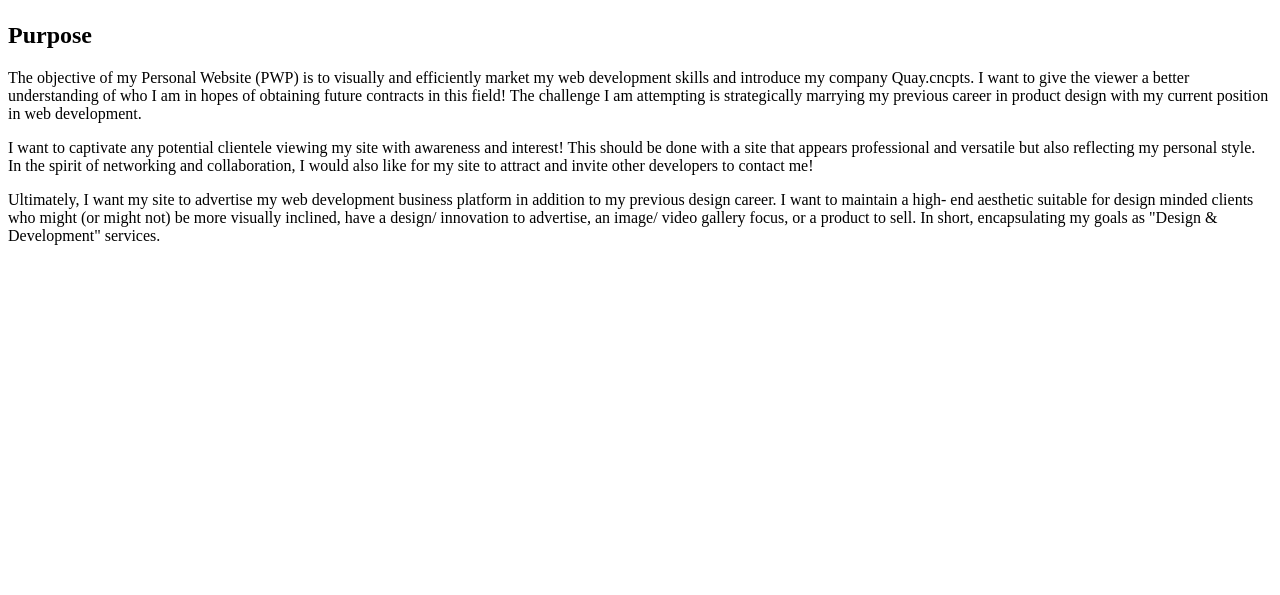
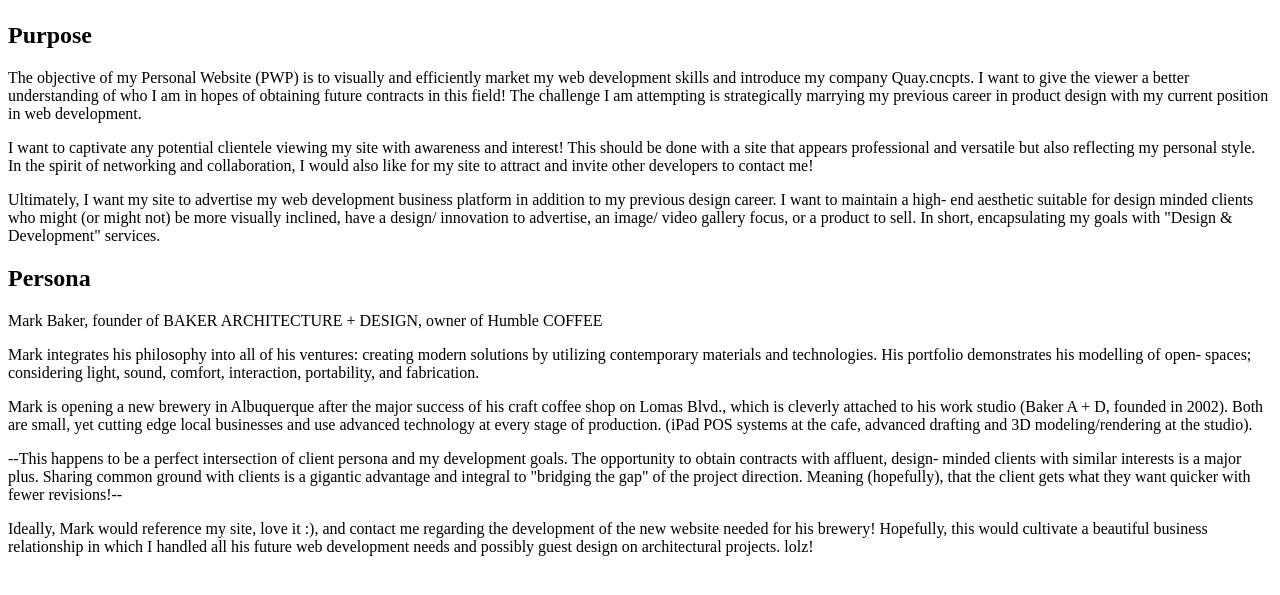
Before and after one commit to QUAY17/QUAY-cncpts, a PHP site: page /milestone-1.php in a window 1280 px wide. Shown: the part 58-653 px from the top of the page. Run offline with PHP 8.4, Linux system fonts and the light colour scheme.

Commit message:
commit content: persona

```diff
--- a/public_html/documentation/milestone-1.php
+++ b/public_html/documentation/milestone-1.php
@@ -12,8 +12,14 @@
 			<!-- img src="" insert QUAY graphic here-->
 			<h2>Purpose</h2>
 				<p>The objective of my Personal Website (PWP) is to visually and efficiently market my web development skills and introduce my company Quay.cncpts. I want to give the viewer a better understanding of who I am in hopes of obtaining future contracts in this field! The challenge I am attempting is strategically marrying my previous career in product design with my current position in web development.</p>
-			<p>I want to captivate any potential clientele viewing my site with awareness and interest! This should be done with a site that appears professional and versatile but also reflecting my personal style. In the spirit of networking and collaboration, I would also like for my site to attract and invite other developers to contact me!</p>
-			<p>Ultimately, I want my site to advertise my web development business platform in addition to my previous design career. I want to maintain a high- end aesthetic suitable for design minded clients who might (or might not) be more visually inclined, have a design/ innovation to advertise, an image/ video gallery focus, or a product to sell. In short, encapsulating my goals as "Design & Development" services. </p>
+				<p>I want to captivate any potential clientele viewing my site with awareness and interest! This should be done with a site that appears professional and versatile but also reflecting my personal style. In the spirit of networking and collaboration, I would also like for my site to attract and invite other developers to contact me!</p>
+				<p>Ultimately, I want my site to advertise my web development business platform in addition to my previous design career. I want to maintain a high- end aesthetic suitable for design minded clients who might (or might not) be more visually inclined, have a design/ innovation to advertise, an image/ video gallery focus, or a product to sell. In short, encapsulating my goals with "Design & Development" services. </p>
+			<h2>Persona</h2>
+			<p>Mark Baker, founder of BAKER ARCHITECTURE + DESIGN, owner of Humble COFFEE</p>
+			<p>Mark integrates his philosophy into all of his ventures: creating modern solutions by utilizing contemporary materials and technologies. His portfolio demonstrates his modelling of open- spaces; considering light, sound, comfort, interaction, portability, and fabrication.</p>
+			<p>Mark is opening a new brewery in Albuquerque after the major success of his craft coffee shop on Lomas Blvd., which is cleverly attached to his work studio (Baker A + D, founded in 2002). Both are small, yet cutting edge local businesses and use advanced technology at every stage of production. (iPad POS systems at the cafe, advanced drafting and 3D modeling/rendering at the studio).
+			<p>--This happens to be a perfect intersection of client persona and my development goals. The opportunity to obtain contracts with affluent, design- minded clients with similar interests is a major plus. Sharing common ground with clients is a gigantic advantage and integral to "bridging the gap" of the project direction. Meaning (hopefully), that the client gets what they want quicker with fewer revisions!--
+			<p>Ideally, Mark would reference my site, love it :), and contact me regarding the development of the new website needed for his brewery! Hopefully, this would cultivate a beautiful business relationship in which I handled all his future web development needs and possibly guest design on architectural projects. lolz!
 		</main>
 	</body>
 </html>
```
